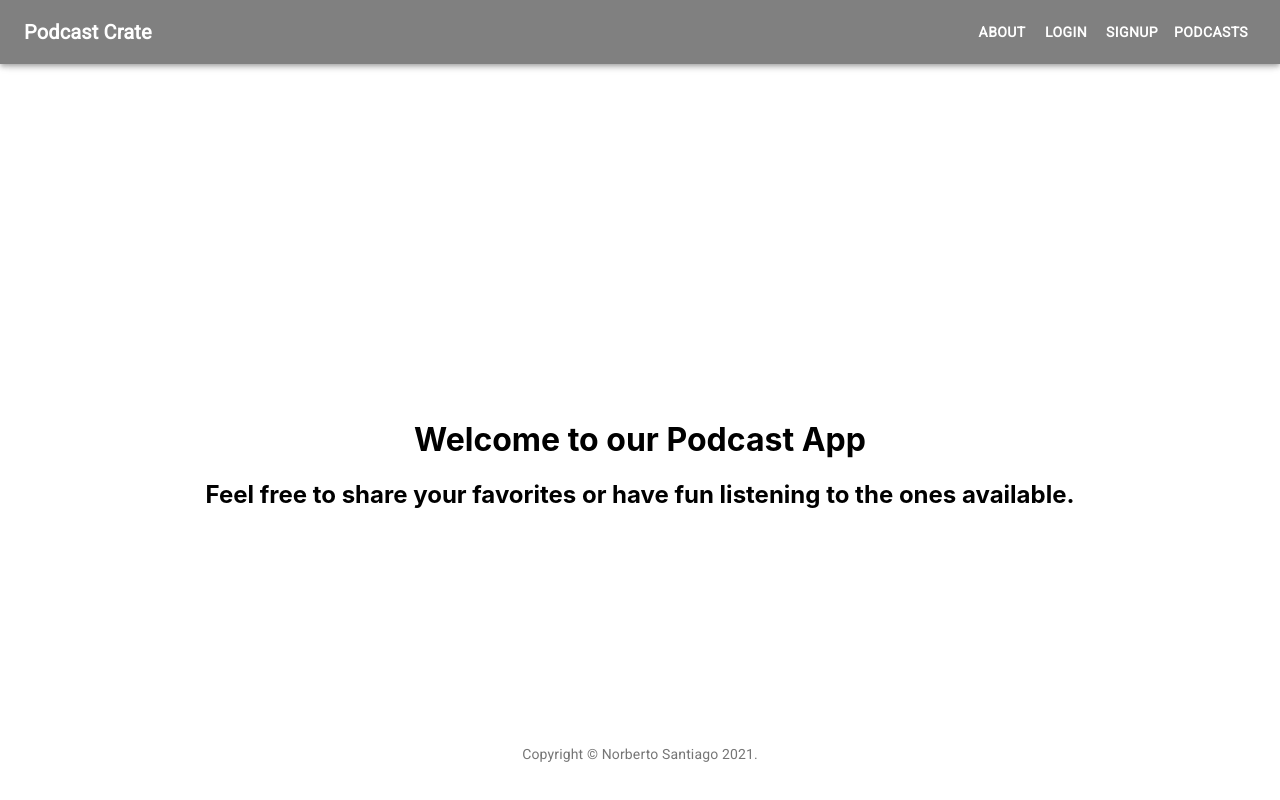
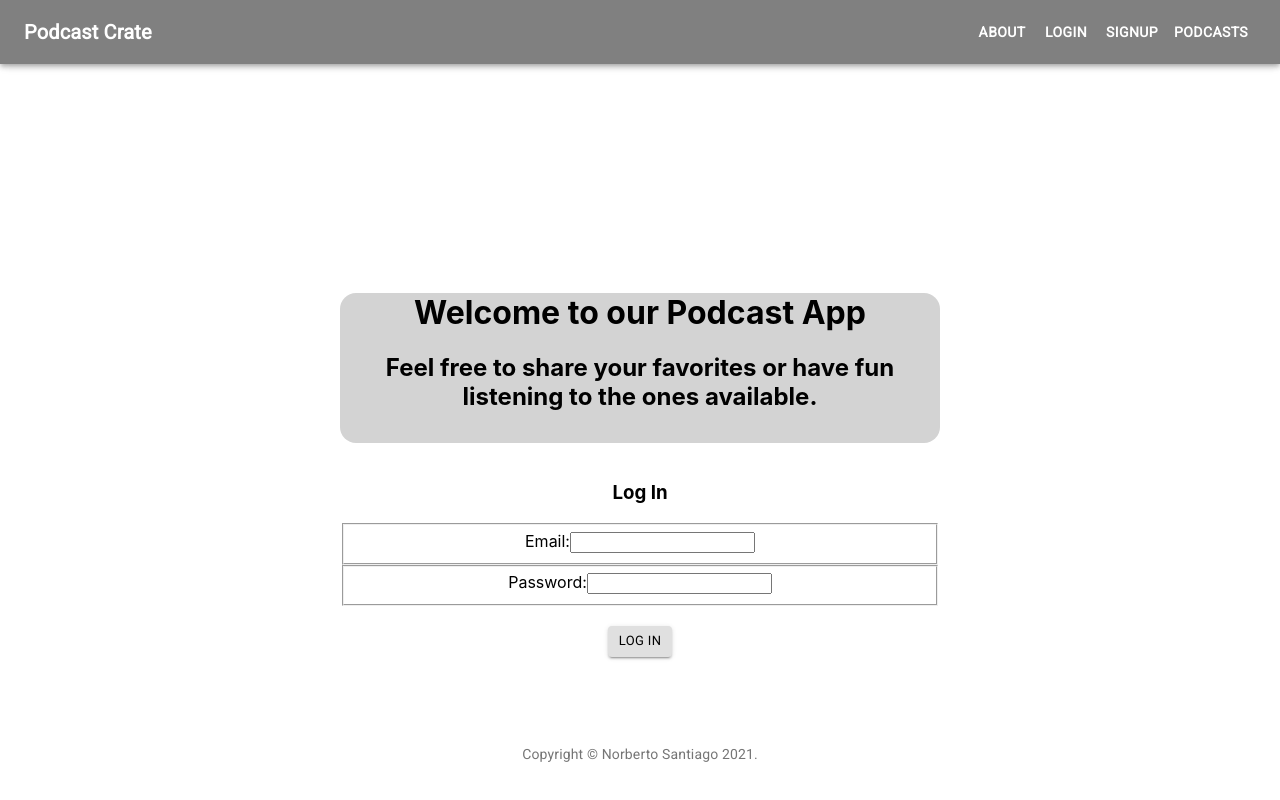
Before and after one commit to N-Santiago/podcast-crate-react-redux, a React (Create React App) app in the folder frontend/: page / in a window 1280 px wide. Shown: the top 800 px of the page. Built offline with nearby package versions, Linux system fonts and the light colour scheme; no server answers.

Commit message:
Added Login to Home Component

```diff
--- a/frontend/src/components/About.js
+++ b/frontend/src/components/About.js
@@ -37,14 +37,8 @@ const About = () => {
           <ListItem button color="inherit" component={Link} href='https://twitter.com/Norbert_82' target="_blank" rel="noopener noreferrer">
               <ListItemText primary="My personal Twitter account." />
           </ListItem>
-          <ListItem button color="inherit" component={Link} href='https://www.instagram.com/thesmallreviews' target="_blank" rel="noopener noreferrer">
-            <ListItemText primary="Small Reviews: Where I write about movies on Instagram." />
-          </ListItem>
           <ListItem button color="inherit" component={Link} href='https://www.instagram.com/lechecocoproductions' target="_blank" rel="noopener noreferrer">
             <ListItemText primary="Lechecoco Productions: We talk about beers, movies and other topics (in Spanish)." />
-          </ListItem>
-          <ListItem button color="inherit" component={Link} href='https://www.instagram.com/yoodioluchalibre/' target="_blank" rel="noopener noreferrer">
-            <ListItemText primary="Yo Odio Lucha Libre: Yes, I'm a Pro Wrestling fan and here we geek out about it (also in Spanish)." />
           </ListItem>
         </List>}
     </div>
--- a/frontend/src/components/Home.js
+++ b/frontend/src/components/Home.js
@@ -1,8 +1,20 @@
+import Login from './Login'
+import * as React from 'react';
+import Box from "@material-ui/core/Box";
+
 const Home = () => {
   return (
     <div>
-      {<h1>Welcome to our Podcast App</h1>}
-      {<h2>Feel free to share your favorites or have fun listening to the ones available.</h2>}
+      <Box sx={{
+        width: 600,
+        height: 150,
+        backgroundColor: 'lightgrey',
+        borderRadius: 16
+      }}>
+        {<h1>Welcome to our Podcast App</h1>}
+        {<h2>Feel free to share your favorites or have fun listening to the ones available.</h2>}
+      </Box><br/>
+        < Login />
     </div>
   );
 };
--- a/frontend/src/components/Login.js
+++ b/frontend/src/components/Login.js
@@ -1,6 +1,7 @@
 import React from "react";
 import { connect } from "react-redux";
 import { loginUser } from "../actions/index";
+import Box from "@material-ui/core/Box";
 import Button from "@material-ui/core/Button";
 
 class Login extends React.Component {
@@ -27,8 +28,11 @@ class Login extends React.Component {
 
   render() {
     return (
-      <form onSubmit={this.handleSubmit}>
-        <h1>Log In</h1>
+      < Box sx={{
+        borderColor: 'grey'
+      }}>
+      <form onSubmit={this.handleSubmit} >
+        <h3>Log In</h3>
         <p>{this.state.error && "Invalid email or password"}</p>
         <fieldset>
           <label htmlFor='email'>
@@ -56,7 +60,7 @@ class Login extends React.Component {
         </fieldset><br/>
         <Button variant="contained" size="small" color="inherit" type='submit'>Log In</Button>
       </form>
-
+      </Box>
     );
   }
 }
```
